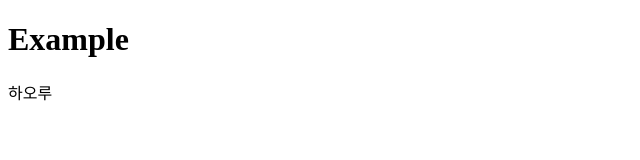
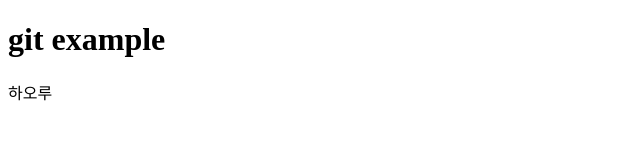
Before and after one commit to BowStringClue/git-use-example, a plain HTML site: page index.html in a window 1280 px wide. Shown: the whole page, without its empty margins (0-640 px from the left). Drawn offline with Linux system fonts and the light colour scheme.

```diff
--- a/index.html
+++ b/index.html
@@ -6,7 +6,7 @@
   <title>Document</title>
 </head>
 <body>
-  <h1>Example</h1>
+  <h1>git example</h1>
   <div>하오루</div>
 </body>
 </html>
```
